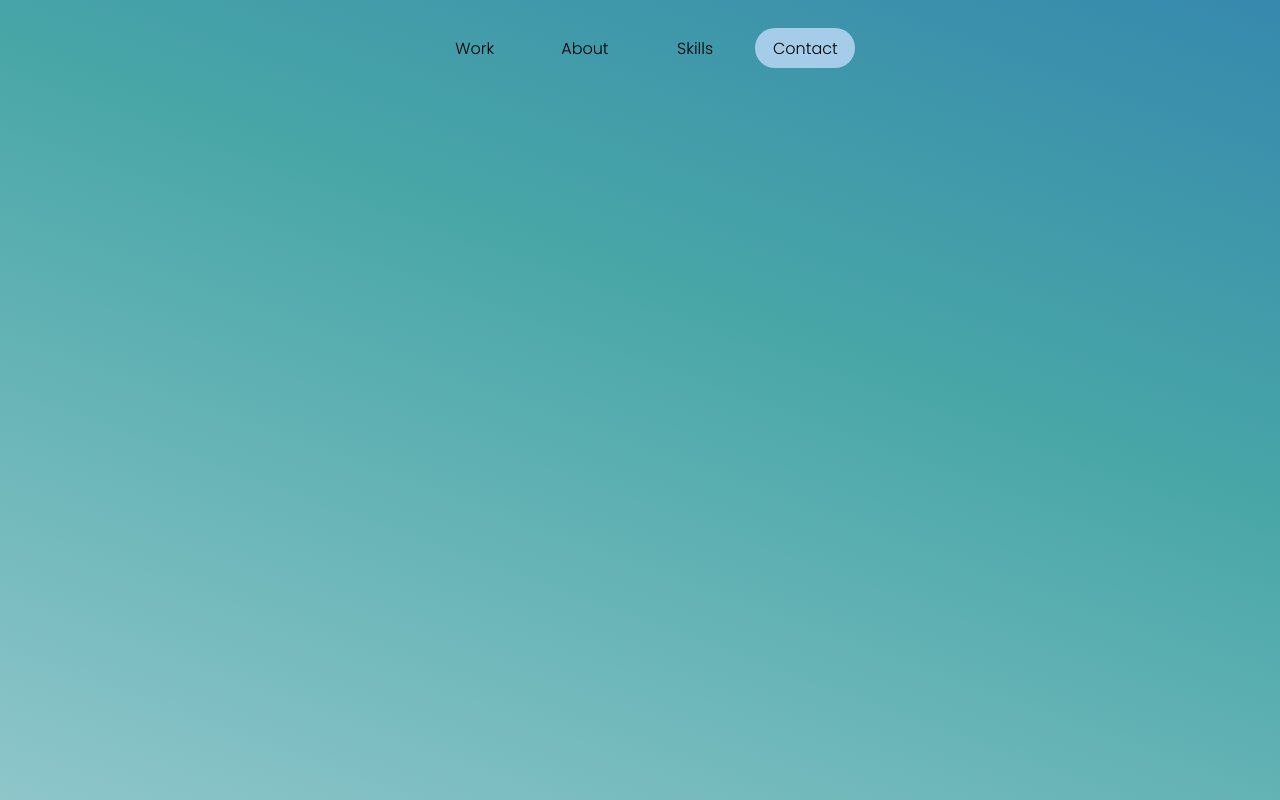
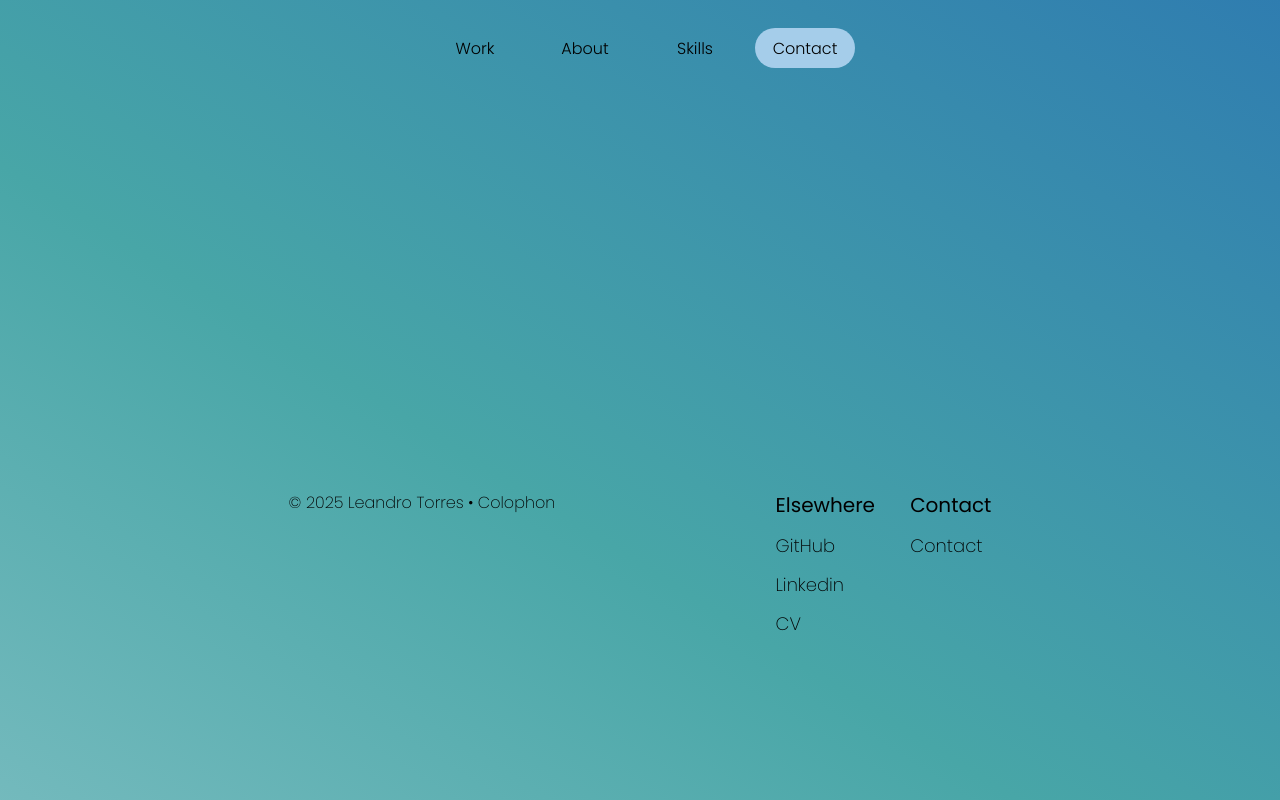
Before and after one commit to Leandrohee/portfolio, a React (Vite) app: page /portfolio/contact in a window 1280 px wide. Built offline with nearby package versions, Linux system fonts and the light colour scheme.

Commit message:
feat: start footer

```diff
--- a/src/App.tsx
+++ b/src/App.tsx
@@ -3,14 +3,16 @@ import Rotas from "./Routes";
 
 /* --------------------------------------------- CSS -------------------------------------------- */
 const AppSc = styled.div`
-  height: 100%;
+  display: flex;
+  flex-direction: column;
+  min-height: 100vh;
   width: 100%;
 `
 
 /* --------------------------------------- MAIN COMPONENT --------------------------------------- */
 function App() {
   return (
-    <AppSc>
+    <AppSc id="app">
       <Rotas/>
     </AppSc>
 
--- a/src/Pages/Work/index.tsx
+++ b/src/Pages/Work/index.tsx
@@ -39,6 +39,7 @@ const WorkSc = styled.div`
     justify-content: space-between;
     height: auto;
     width: 100%;
+    padding: 0 50px;
   }
 `
 const WorkBoxSc = styled(motion.div)<WorkBoxScProps>`
--- a/src/Routes/index.tsx
+++ b/src/Routes/index.tsx
@@ -6,10 +6,10 @@ import About from "../Pages/About";
 import Skills from "../Pages/Skills";
 import Contact from "../Pages/Contact";
 import Navbar from "../components/Navbar";
+import Footer from "../components/Footer";
 
 export default function Rotas() {
   return (
-
     <Router basename="/portfolio">
         <Navbar/>                                                   {/*Navbar is paralel to all the routes*/}
         <Routes>
@@ -18,6 +18,7 @@ export default function Rotas() {
             <Route path="/skills" element={<Skills/>}/>
             <Route path="/contact" element={<Contact/>}/>
         </Routes>
+        <Footer/>
     </Router>
   )
 }
--- /dev/null
+++ b/src/components/Footer/index.tsx
@@ -0,0 +1,98 @@
+import { Link } from "react-router-dom"
+import styled from "styled-components"
+
+/* --------------------------------------------- CSS -------------------------------------------- */
+export const FooterSc = styled.footer`
+    /* background-color: #ffffff39; */
+    height: 40vh;
+    width: 100%;
+    margin-top: auto;
+    padding: 0 10%;
+
+    .informations{
+        display: flex;
+        justify-content: center;
+        margin: auto;
+        height: 60%;
+        width: 100%;
+        padding: 10px;
+        /* background-color: #15088976; */
+
+        .divFooterEsq{
+            /* background-color: #fff; */
+            width: 35%;
+        }
+
+        .divFooterDir{
+            width: 35%;
+            /* background-color: #dc0fc0; */
+            display: flex;
+            justify-content: end;
+            gap: 10%;
+
+            .footerLinks{
+                display: flex;
+                flex-direction: column;
+                gap: 7%;
+                height: 100%;
+            }
+
+            .footerContact{
+                display: flex;
+                flex-direction: column;
+                gap: 7%;
+                height: 100%;
+            }
+
+            p:first-child{
+                font-size: 20px;
+                font-weight: 400;
+            }
+
+            a{
+                font-size: 18px;
+                text-decoration: none;
+                color: black;
+            }
+
+        }
+    }
+
+    .themePicker{
+        /* background-color: #0dc04f; */
+        height: 40%;
+        width: 100%;
+        padding: 10px;
+    }
+`
+
+const githubLink = "https://github.com/Leandrohee"
+const linkedinLink = "https://www.linkedin.com/in/leandro-h-torres/"
+const cvLink = "https://drive.google.com/file/d/1vn7Ey99ql1eClP7xkpVV9zvAuyp4Uill/view?usp=sharing"
+
+
+export default function Footer() {
+  return (
+    <FooterSc>
+        <div className="informations">
+            <div className="divFooterEsq">
+                © 2025 Leandro Torres • Colophon
+            </div>
+            <div className="divFooterDir">
+                <div className="footerLinks">
+                    <p>Elsewhere</p>
+                    <p><a href={githubLink}>GitHub</a></p>
+                    <p><a href={linkedinLink}>Linkedin</a></p>
+                    <p><a href={cvLink}>CV</a></p>
+                </div>
+                <div className="footerContact">
+                    <p>Contact</p>
+                    <p><Link to="/contact" >Contact</Link></p>
+                </div>
+            </div>
+        </div>
+        <div className="themePicker">
+        </div>
+    </FooterSc>
+  )
+}
--- a/src/components/Links/index.tsx
+++ b/src/components/Links/index.tsx
@@ -73,7 +73,6 @@ export default function Links() {
                     top: currentLink.offsetTop,                                                 //Getting the position related to the parent <LinkSc/>
                     width: currentLink?.getBoundingClientRect().width                           //Getting the information of the element related to the body
                 }
-                console.log(firstLink)
                 setPosition({left: firstLink.left, width: firstLink.width})
             }
         }
--- a/src/components/Navbar/index.tsx
+++ b/src/components/Navbar/index.tsx
@@ -8,7 +8,7 @@ const NavbarSc = styled.nav<NavBarScProps>`
     position: fixed;                          //config related to fixed - margin doesnt work with fixed
     left: 50vw;                               //config related to fixed
     translate: -50% 50%;                      //config related to fixed (x,y)
-    width: 40vw;                              //config related to size of the navbar
+    width: 500px;                              //config related to size of the navbar
     height: 6vh;                              //config related to size of the navbar
     border-radius: 25px;                      //config related to size of the navbar
     display: flex;
--- a/src/global.css
+++ b/src/global.css
@@ -37,18 +37,18 @@
   font-family: var(--font-min1);
   font-weight: 200;
   font-size: 16px;
-  /* font-family: var(--font-mon4); */
 
+  /*THIS IS PROBLEM BELOW*/
   /*overflow hidden is to prevent margin to collapse, can use padding: 0.1px as well*/
   /* overflow: hidden; */
-  padding: 0.1px;
+  /* padding: 0.1px; */
 }
 
-body{
-  min-height: 90vh;
+html, body, #root{
+  min-height: 100vh;
   width: 100%;
-  /* background-image: linear-gradient(to left bottom, #2973B2, #48A6A7, #9ACBD0 ); */
-  background-image: linear-gradient(200deg, #2973B2, #48A6A7, #9ACBD0 );
+  background-image: linear-gradient(to left bottom, #2973B2, #48A6A7, #9ACBD0 );
+  /* background-image: linear-gradient(200deg, #2973B2, #48A6A7, #9ACBD0 ); */
   background-size: 150% 150%;
   animation: bg 10s ease infinite;
 }
@@ -58,6 +58,7 @@ body{
   50%{background-position: 100% 50%}
   100%{background-position:0% 50%}
 }
+
 
 /* -------------------------------------- VARIAVEIS DE CSS -------------------------------------- */
 :root {
```
